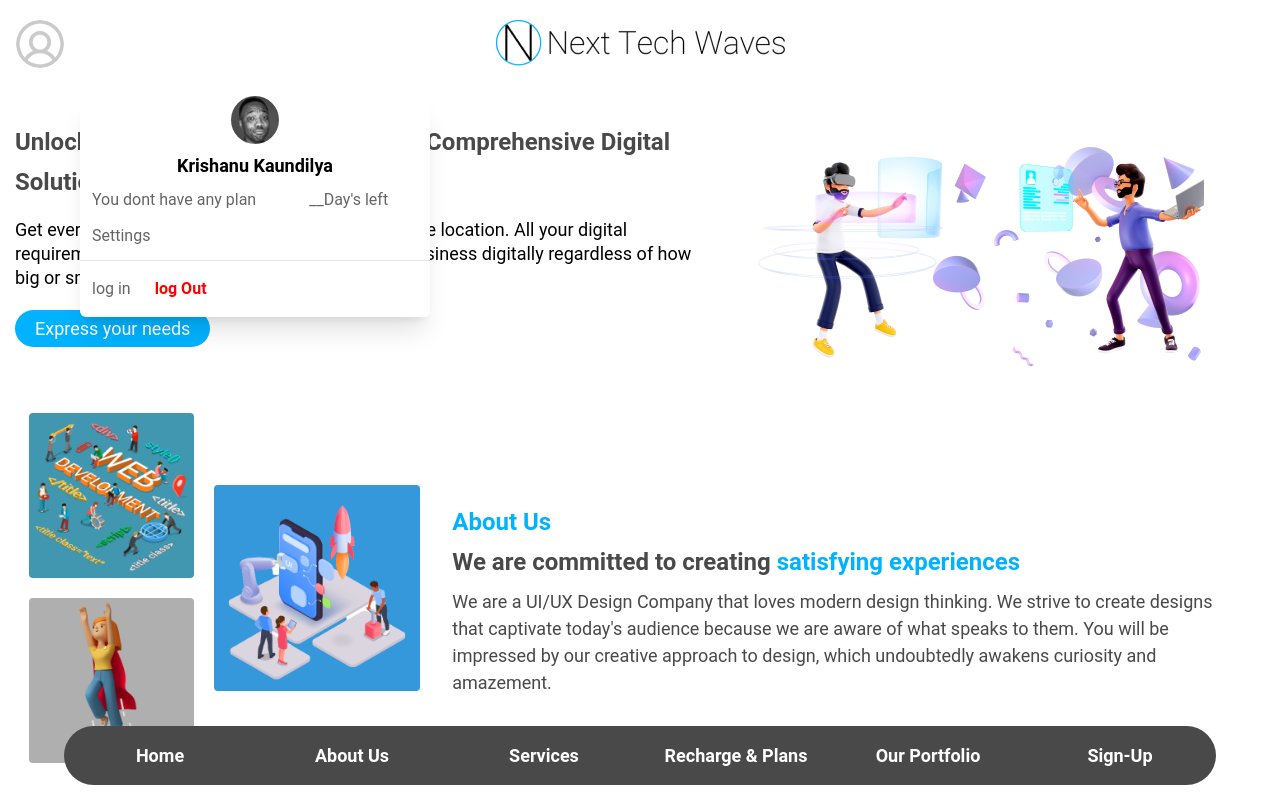
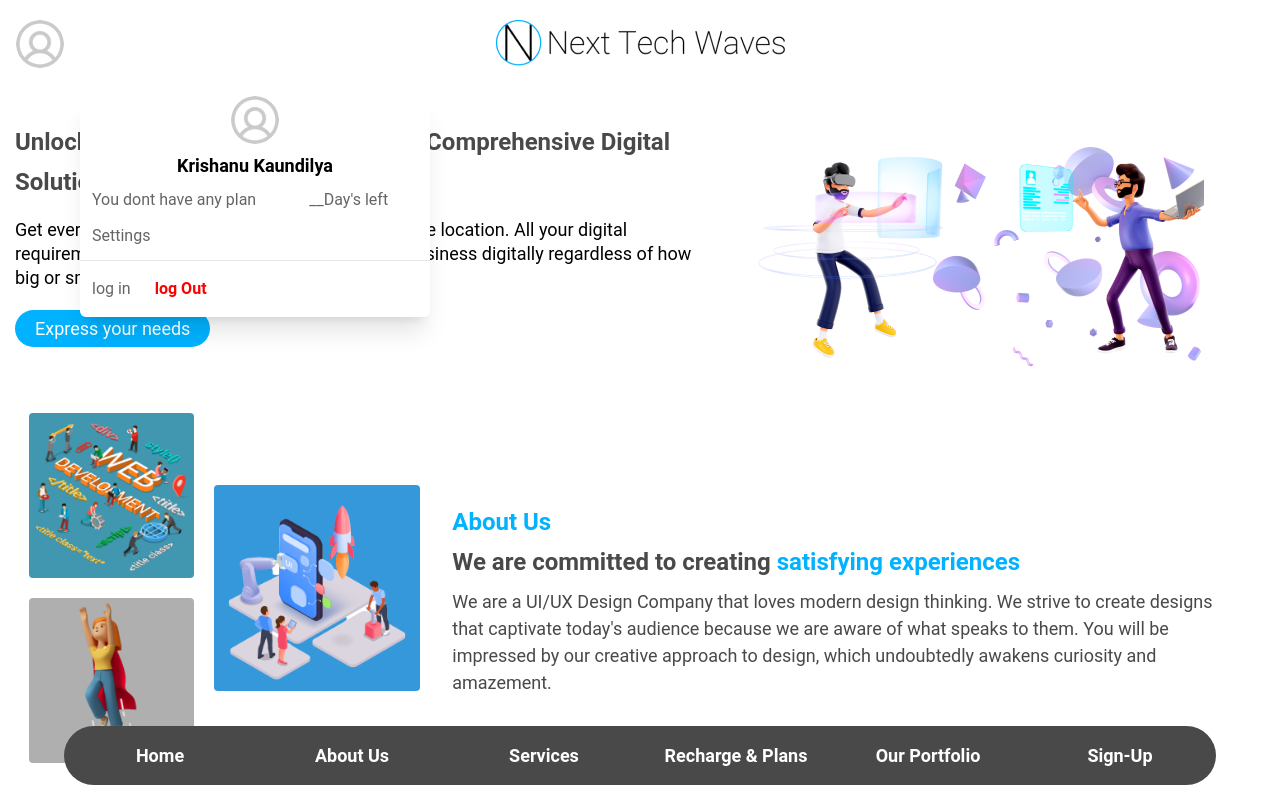
Before and after one commit to krishanumishra778/NTW, a React (Vite) app in the folder client/: page / in a window 1280 px wide. Both pictures are taken after a click on the element 40 px from the left and 44 px from the top of the page. Shown: the top 800 px of the page. Built offline with nearby package versions, Linux system fonts and the light colour scheme; no server answers.

Commit message:
logout image update
logout image update

```diff
--- a/client/src/Components/Template.jsx
+++ /dev/null
@@ -1,11 +0,0 @@
-import React from 'react';
-
-export const Template = () => {
-    return (
-        <>
-            <div className="content">
-                <h1 className='text-red-700 font-bold'>Basic templates available</h1>
-            </div>
-        </>
-    );
-};
--- a/client/src/Components/layout/Head_nav.jsx
+++ b/client/src/Components/layout/Head_nav.jsx
@@ -5,13 +5,7 @@ import { useState } from 'react';
 import AOS from 'aos';
 import 'aos/dist/aos.css';
 import { Link } from 'react-router-dom';
-import { Template } from '../Template';
 export const Head_nav = () => {
-
-
-
-
-
 
   // javascript///////////////////////////
 
--- a/client/src/Components/layout/MdNavbar.jsx
+++ b/client/src/Components/layout/MdNavbar.jsx
@@ -76,7 +76,9 @@ export const MdNavbar = () => {
             <img src="logo/next tech waves logo.png" alt="" />
           </div>
           <div className='  xs:max-w-[12%] sm:max-w-[12%] md:max-w-[6%] cursor-pointer ' onMouseEnter={handleMouseEnter} onMouseDown={handleMouseLeave}>
-            <img className='rounded-full ' src="./images/user.png" alt="" />
+            <img
+            className='rounded-full '
+            src="./images/user.png" alt="" />
           </div>
 
 
--- a/client/src/Components/layout/NavDemo.jsx
+++ b/client/src/Components/layout/NavDemo.jsx
@@ -3,7 +3,6 @@ import { Link } from "react-router-dom";
 import { useSelector } from "react-redux";
 import AOS from "aos";
 import "aos/dist/aos.css";
-import { Template } from "../Template";
 
 export const NavDemo = () => {
   const { isAuthenticated, user } = useSelector((state) => state.user);
--- a/client/src/Components/pages/Header.jsx
+++ b/client/src/Components/pages/Header.jsx
@@ -2,12 +2,12 @@ import { useTypewriter, Cursor } from 'react-simple-typewriter';
 import { useState, useEffect } from 'react';
 import { Link } from 'react-router-dom';
 import { LOGOUT_SUCCESS } from '../../constants/userConstants';
- import {useSelector} from "react-redux"
+import { useSelector } from "react-redux"
 
 
 
 const Header = () => {
-  const {isAuthenticated , user} = useSelector ((state) =>state.user);
+  const { isAuthenticated, user } = useSelector((state) => state.user);
   const [text] = useTypewriter({
     words: ["UI/UX Design and Development", "Web Development", "No Code Web Development", "Web Design"],
     loop: {},
@@ -51,7 +51,7 @@ const Header = () => {
                   onMouseEnter={handleMouseEnter}
                 >
                   <img
-                        src={isAuthenticated ?  "./images/user.png": "./images/userp.png" }                       alt=''
+                    src={isAuthenticated ? "./images/user.png" : "./images/userp.png"} alt=''
 
                     // alt='User Profile'
                     className='h-full w-full object-cover rounded-full'
@@ -63,8 +63,9 @@ const Header = () => {
                 >
                   <div className='bg-white mt-3  w-[350px] shadow-xl rounded-md  '>
                     <div className='flex justify-center'>
+                      {/* ><><><><><></></> */}
                       <img
-                        src="./images/user.png"
+                        src={isAuthenticated ? "./images/user.png" : "./images/userp.png"}
                         alt=''
                         className='h-12 w-12 object-cover rounded-full'
                       />
@@ -83,7 +84,7 @@ const Header = () => {
                     </ul>
                     <hr />
                     < Link className='text-[#656565] inline-block px-3 py-4 hover:text-[#00B2FF]'>log in</Link>
-                     < Link className='text-[red] font-bold inline-block px-3 py-4 ' onClick={LOGOUT_SUCCESS}>log Out</Link>
+                    < Link className='text-[red] font-bold inline-block px-3 py-4 ' onClick={LOGOUT_SUCCESS}>log Out</Link>
                   </div>
                 </div>
               </div>
@@ -109,10 +110,10 @@ const Header = () => {
               needs handled in one location. All your digital requirements. We can assist you in growing your business digitally regardless of how big
               or
               small it is.</p>
-              <Link to="/contact">
-            <button className="bg-[#00B2FF]  rounded-3xl px-[20px] py-[5px] sm:text-mp xs:text-tp md:text-p text-[#fff] my-5 hover:bg-[#00b3ffd8]  ...">Express
-              your needs</button>
-              </Link>
+            <Link to="/contact">
+              <button className="bg-[#00B2FF]  rounded-3xl px-[20px] py-[5px] sm:text-mp xs:text-tp md:text-p text-[#fff] my-5 hover:bg-[#00b3ffd8]  ...">Express
+                your needs</button>
+            </Link>
           </div>
           <div className="my-6  lg:w-[50%] md:my-15 durat">
             <img src="images/home img.png" alt='' className="sm:mx-auto home_img -z-10 .-1" />
```
Also changed, not shown: client/src/App.jsx (+4 -7 lines).
